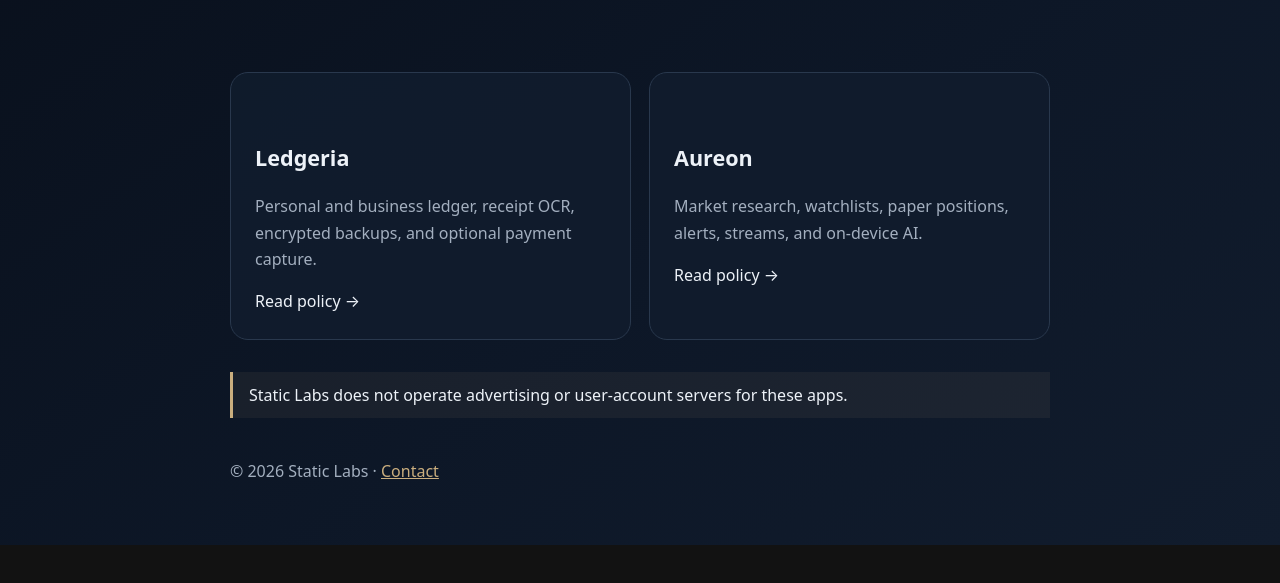
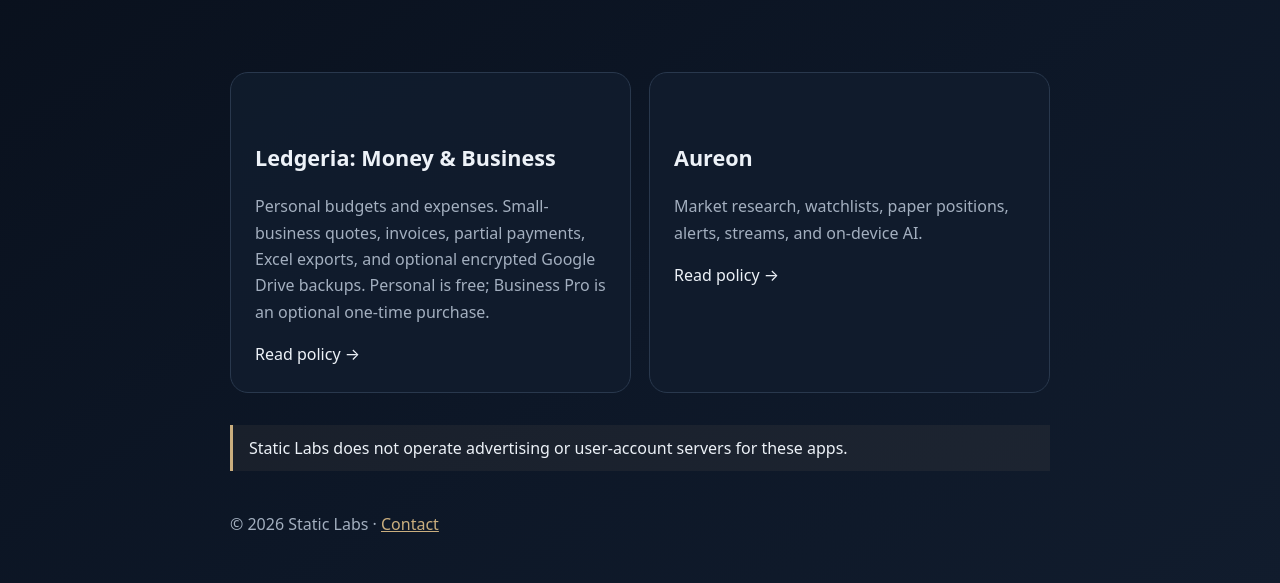
Before and after one commit to staticlabs88/static-labs-privacy, a plain HTML site: page index.html in a window 1280 px wide. Shown: the part 357-940 px from the top of the page. Before the commit the page ends 902 px from the top, so only its background shows below. Drawn offline with Linux system fonts and the light colour scheme.

Commit message:
Clarify Ledgeria business features and verify site ownership

```diff
--- a/index.html
+++ b/index.html
@@ -1 +1 @@
-<!doctype html><html lang="en"><head><meta charset="utf-8"><meta name="viewport" content="width=device-width,initial-scale=1"><meta name="description" content="Privacy policies for Static Labs mobile apps."><title>Static Labs · Privacy</title><link rel="stylesheet" href="styles.css"></head><body><header><div class="brand">Static Labs</div><h1>Privacy, made readable.</h1><p class="intro">Our apps are designed around local storage, clear controls, and limited network access. Choose an app to see exactly how it handles data.</p></header><main><div class="grid"><a class="card" href="ledgeria.html"><h2>Ledgeria</h2><p>Personal and business ledger, receipt OCR, encrypted backups, and optional payment capture.</p><span>Read policy →</span></a><a class="card" href="aureon.html"><h2>Aureon</h2><p>Market research, watchlists, paper positions, alerts, streams, and on-device AI.</p><span>Read policy →</span></a></div><p class="notice">Static Labs does not operate advertising or user-account servers for these apps.</p></main><footer>© 2026 Static Labs · <a href="mailto:miker9926@gmail.com">Contact</a></footer></body></html>
+<!doctype html><html lang="en"><head><meta charset="utf-8"><meta name="viewport" content="width=device-width,initial-scale=1"><meta name="description" content="Privacy policies for Static Labs mobile apps."><title>Static Labs · Privacy</title><link rel="stylesheet" href="styles.css"><meta name="google-site-verification" content="t1snnf9soJeoWHhtgF4ERj3mg5j4Judk0O_y30nqFSg" /></head><body><header><div class="brand">Static Labs</div><h1>Privacy, made readable.</h1><p class="intro">Our apps are designed around local storage, clear controls, and limited network access. Choose an app to see exactly how it handles data.</p></header><main><div class="grid"><a class="card" href="ledgeria.html"><h2>Ledgeria: Money &amp; Business</h2><p>Personal budgets and expenses. Small-business quotes, invoices, partial payments, Excel exports, and optional encrypted Google Drive backups. Personal is free; Business Pro is an optional one-time purchase.</p><span>Read policy →</span></a><a class="card" href="aureon.html"><h2>Aureon</h2><p>Market research, watchlists, paper positions, alerts, streams, and on-device AI.</p><span>Read policy →</span></a></div><p class="notice">Static Labs does not operate advertising or user-account servers for these apps.</p></main><footer>© 2026 Static Labs · <a href="mailto:miker9926@gmail.com">Contact</a></footer></body></html>
```
